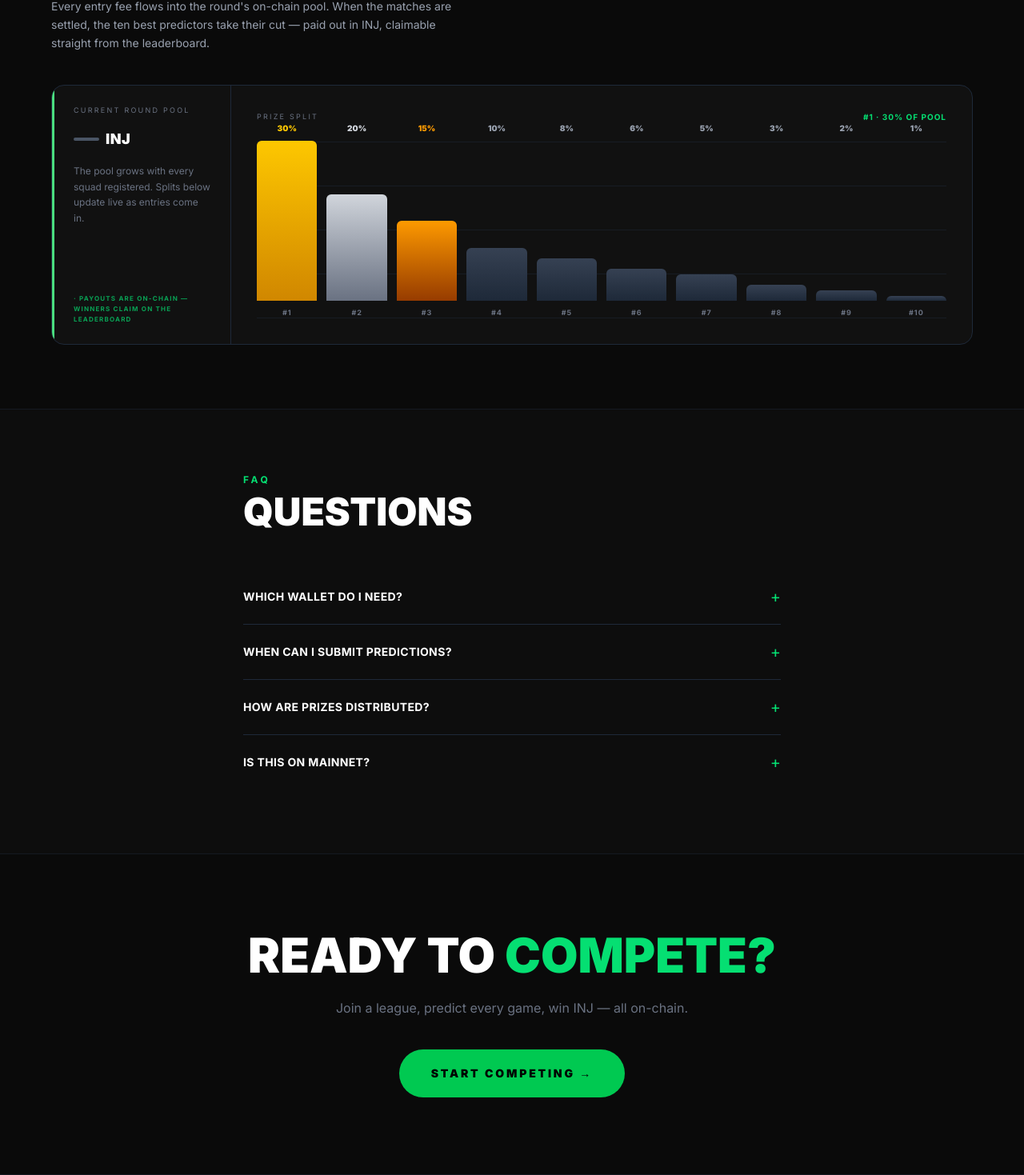
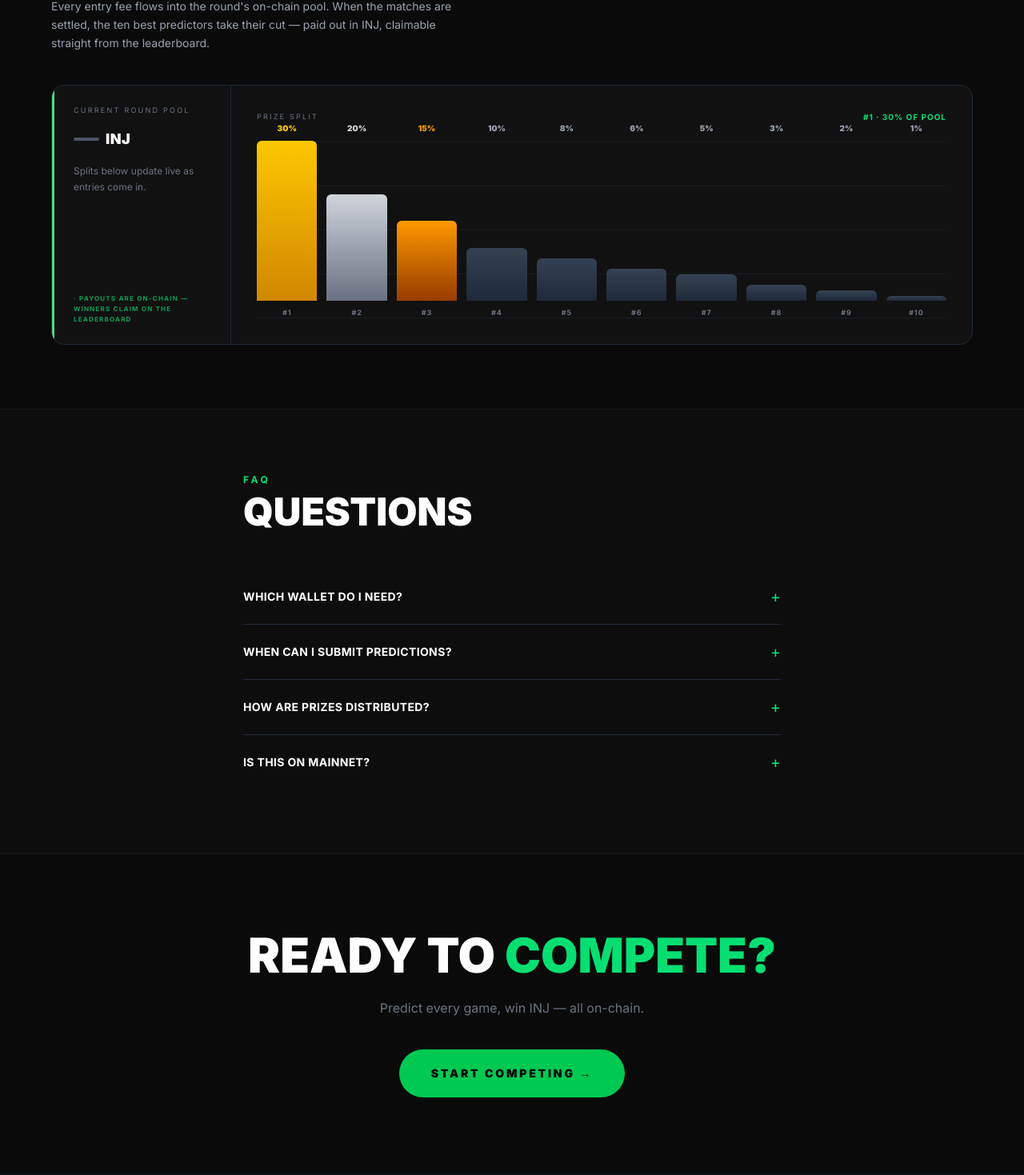
Before and after one commit to Tebasv2/injmatch, a Next.js app: page / in a window 1280 px wide. Shown: the part 2259-3728 px from the top of the page at 80% size. Built offline with nearby package versions, Linux system fonts and the light colour scheme; what @injectivelabs/networks would draw is missing.

Commit message:
fix: update FAQ answers for clarity and remove unnecessary details fix: refine prize pool description for conciseness

```diff
--- a/src/app/page.tsx
+++ b/src/app/page.tsx
@@ -29,10 +29,10 @@ function FadeUp({ children, delay = 0, className = '' }: { children: React.React
 }
 
 const FAQS = [
-  { q: 'Which wallet do I need?', a: 'Keplr browser extension. Install it, add the Injective testnet, and hit Connect.' },
+  { q: 'Which wallet do I need?', a: 'Keplr wallet/ browser extension. Install it, add the Injective testnet, and hit Connect.' },
   { q: 'When can I submit predictions?', a: 'Any time before the match kicks off. Once the referee blows the whistle the window closes.' },
-  { q: 'How are prizes distributed?', a: 'Automatically via the smart contract — 60% to first, 30% to second, 10% to third.' },
-  { q: 'Is this on mainnet?', a: 'Currently on Injective testnet (injective-888). Mainnet launch follows a security audit.' },
+  { q: 'How are prizes distributed?', a: 'Automatically via the smart contract' },
+  { q: 'Is this on mainnet?', a: 'Currently on Injective testnet' },
 ];
 
 export default function HomePage() {
@@ -275,7 +275,7 @@ export default function HomePage() {
             Ready to <span className="text-green-400">compete?</span>
           </h2>
           <p className="text-gray-500 mb-10 text-base">
-            Join a league, predict every game, win INJ — all on-chain.
+            Predict every game, win INJ — all on-chain.
           </p>
           <motion.button
             whileHover={{ scale: 1.04, backgroundColor: '#16a34a' }}
--- a/src/components/PrizeSplit.tsx
+++ b/src/components/PrizeSplit.tsx
@@ -65,7 +65,7 @@ export function PrizeSplit() {
               <span className="text-white font-black text-lg tracking-wide">INJ</span>
             </div>
             <p className="text-gray-500 text-xs leading-relaxed">
-              The pool grows with every squad registered. Splits below update live as entries come in.
+               Splits below update live as entries come in.
             </p>
           </div>
           <p className="text-[8px] text-green-400/70 uppercase tracking-[0.15em] leading-relaxed mt-6 font-bold">
```
